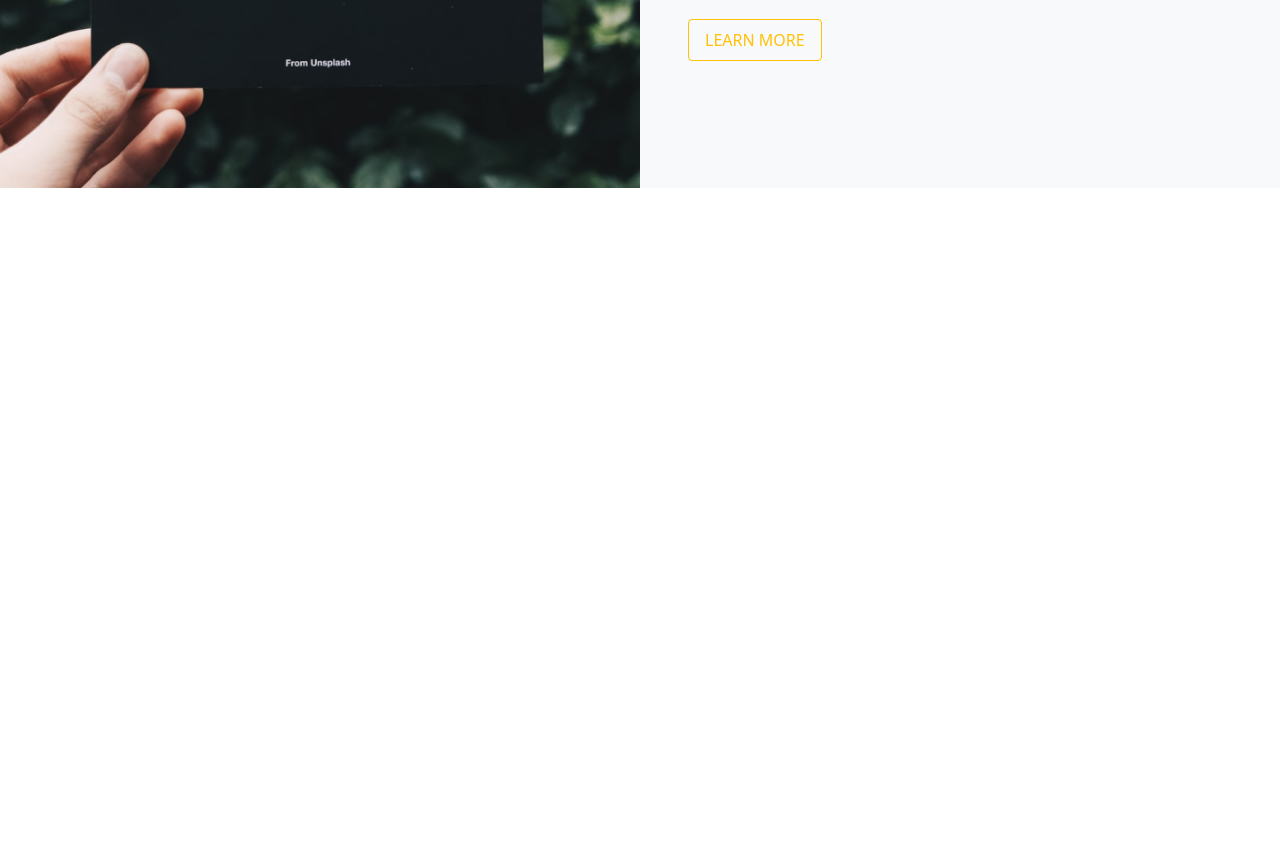
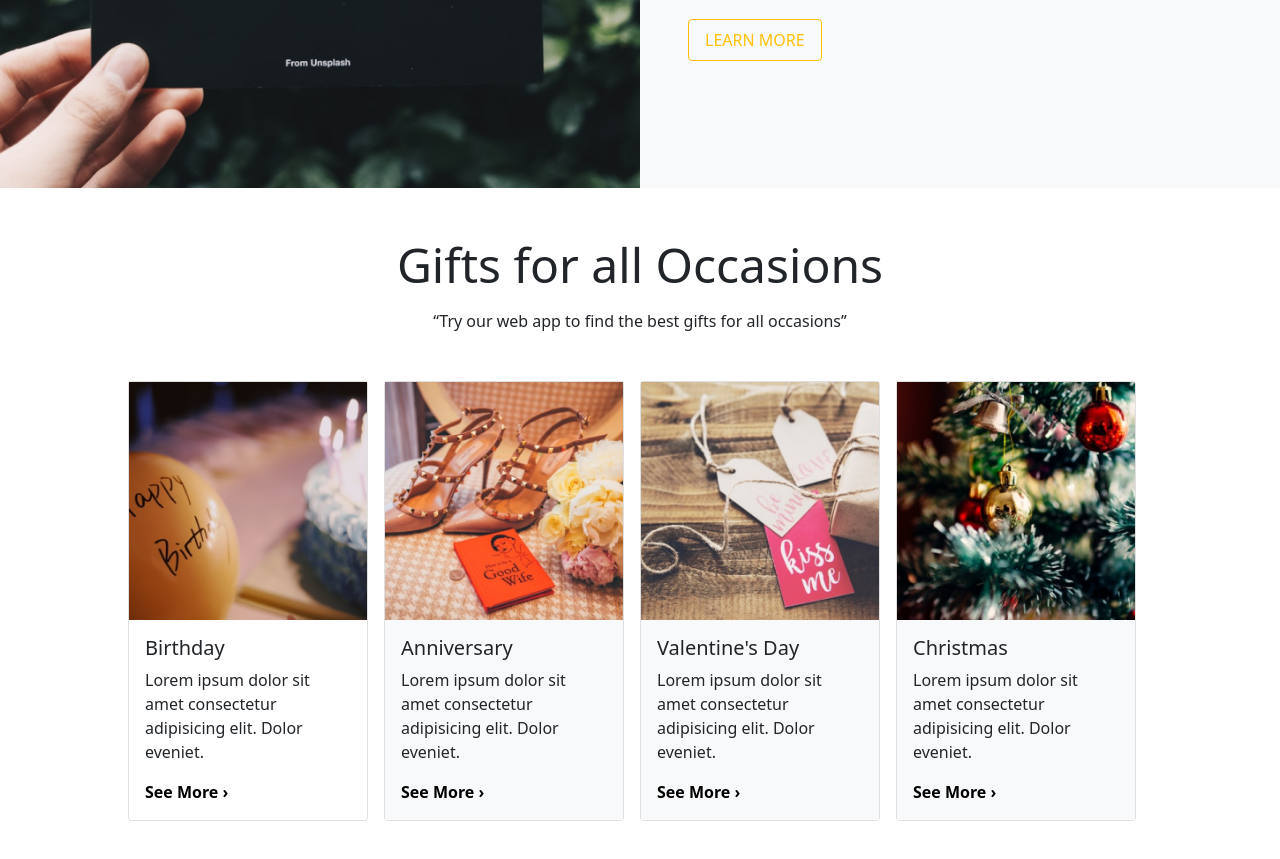
Before and after one commit to victormreis/gift-store, an Angular app: page / in a window 1280 px wide. Shown: the part 1056-1915 px from the top of the page. Before the commit the page ends 1244 px from the top, so only its background shows below. Built offline with nearby package versions, Linux system fonts and the light colour scheme; a web font is replaced by a local one.

Commit message:
Card component Criação do component de cards estilização do component

```diff
--- a/src/app/app.component.html
+++ b/src/app/app.component.html
@@ -1,4 +1,5 @@
 <div class="container-fluid">
   <app-menu></app-menu>
   <app-main></app-main>
+  <app-carrousel></app-carrousel>
 </div>
--- a/src/app/carrousel/carrousel.component.html
+++ b/src/app/carrousel/carrousel.component.html
@@ -1 +1,53 @@
-<p>carrousel works!</p>
+<div class="container mt-5">
+
+  <div class="text-center">
+    <h1 class="display-5 mb-3">Gifts for all Occasions</h1>
+    <p class="mb-5"> “Try our web app to find the best gifts for all occasions” </p>
+  </div>
+
+  <div class=" row flex justify-content-center mb-5">
+
+
+    <div class="card me-3 p-0" style="width: 15rem;">
+     <img src="assets/images/Rectangle.png" class="img-fluid" alt="...">
+      <div class="card-body">
+        <h5 class="card-title">Birthday</h5>
+        <p class="card-text">Lorem ipsum dolor sit amet consectetur adipisicing elit. Dolor eveniet.</p>
+        <a href="#" class="text-black text-decoration-none fw-bold">See More ›</a>
+      </div>
+    </div>
+
+    <div class="card me-3 p-0" style="width: 15rem;">
+      <img src="assets/images/Rectangle (1).png" class="img-fluid" alt="...">
+       <div class="card-body bg-light">
+         <h5 class="card-title">Anniversary</h5>
+         <p class="card-text">Lorem ipsum dolor sit amet consectetur adipisicing elit. Dolor eveniet.</p>
+         <a href="#" class="text-black text-decoration-none fw-bold">See More ›</a>
+       </div>
+     </div>
+
+    <div class="card me-3 p-0" style="width: 15rem;">
+      <img src="assets/images/Rectangle (2).png" class="img-fluid" alt="...">
+       <div class="card-body bg-light">
+         <h5 class="card-title">Valentine's Day</h5>
+         <p class="card-text">Lorem ipsum dolor sit amet consectetur adipisicing elit. Dolor eveniet.</p>
+         <a href="#" class="text-black text-decoration-none fw-bold">See More ›</a>
+       </div>
+     </div>
+
+    <div class="card me-3 p-0" style="width: 15rem;">
+      <img src="assets/images/Rectangle (3).png" class="img-fluid" alt="...">
+       <div class="card-body bg-light">
+         <h5 class="card-title">Christmas</h5>
+         <p class="card-text">Lorem ipsum dolor sit amet consectetur adipisicing elit. Dolor eveniet.</p>
+         <a href="#" class="text-black text-decoration-none fw-bold">See More ›</a>
+       </div>
+     </div>
+
+
+
+  </div>
+
+
+
+</div>
```
